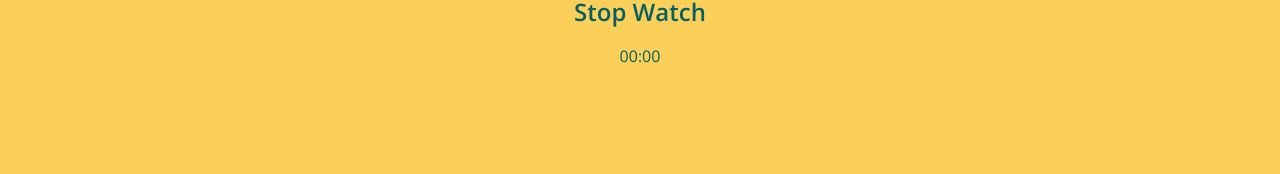
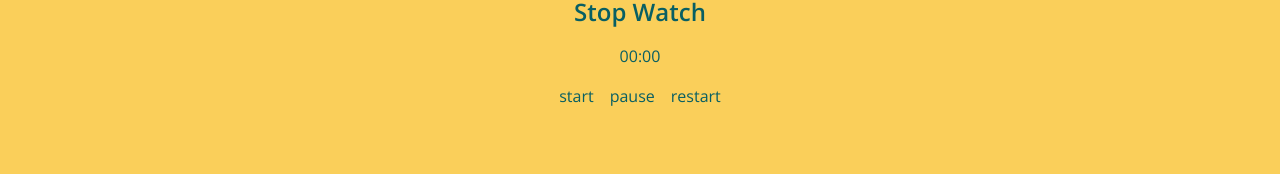
Before and after one commit to Lu-Smith/stop_watch_vue_tailwindcss, a Vue app: page / in a window 1280 px wide. Shown: the part 148-322 px from the top of the page. Built offline with nearby package versions, Linux system fonts and the light colour scheme.

Commit message:
Updated template in HelloWorld

```diff
--- a/src/components/HelloWorld.vue
+++ b/src/components/HelloWorld.vue
@@ -6,5 +6,10 @@ defineProps<{ msg: string }>()
   <h2 class="font-semibold text-2xl">{{ msg }}</h2>
   <div class="flex flex-col justify-center items-center gap-4">
     <span>00:00</span>
+    <div class="flex flex-row justify-center items-center gap-4">
+      <button>start</button>
+      <button>pause</button>
+      <button>restart</button>
+    </div>
   </div>
 </template>
```
